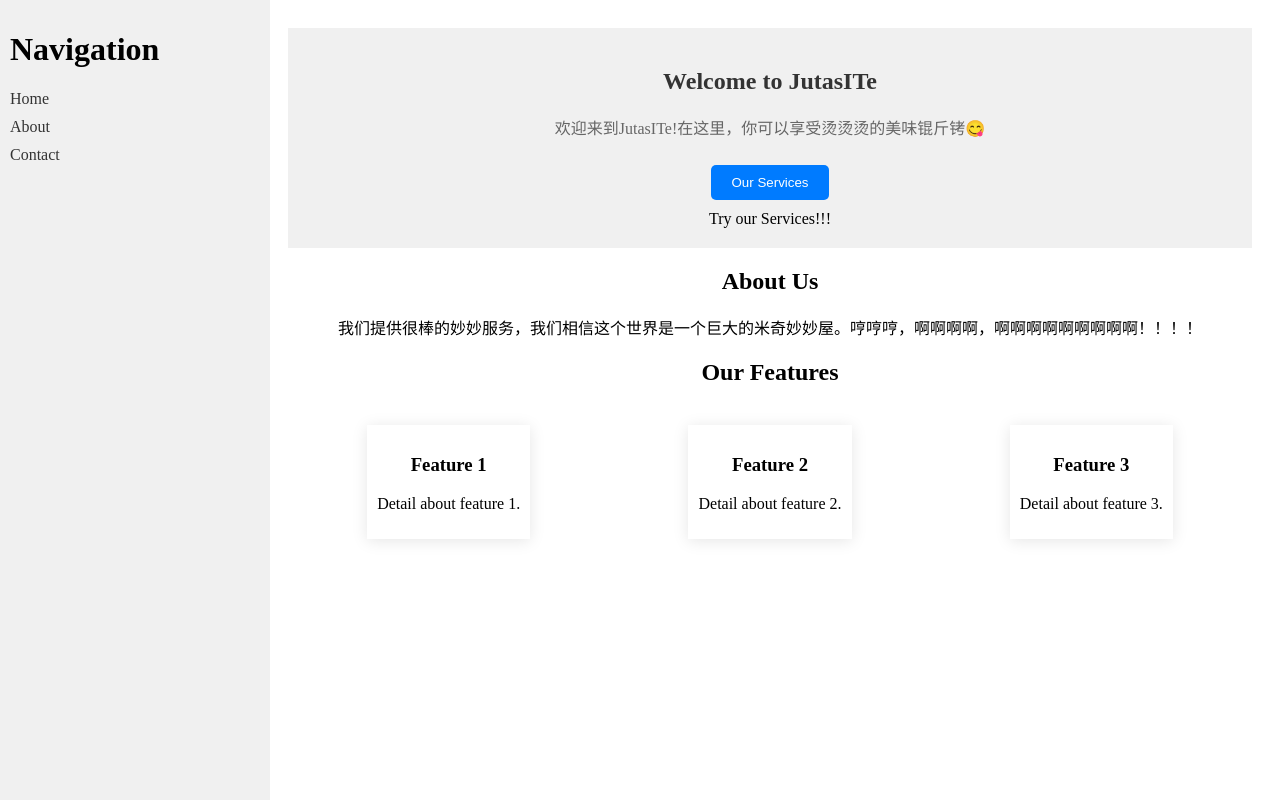
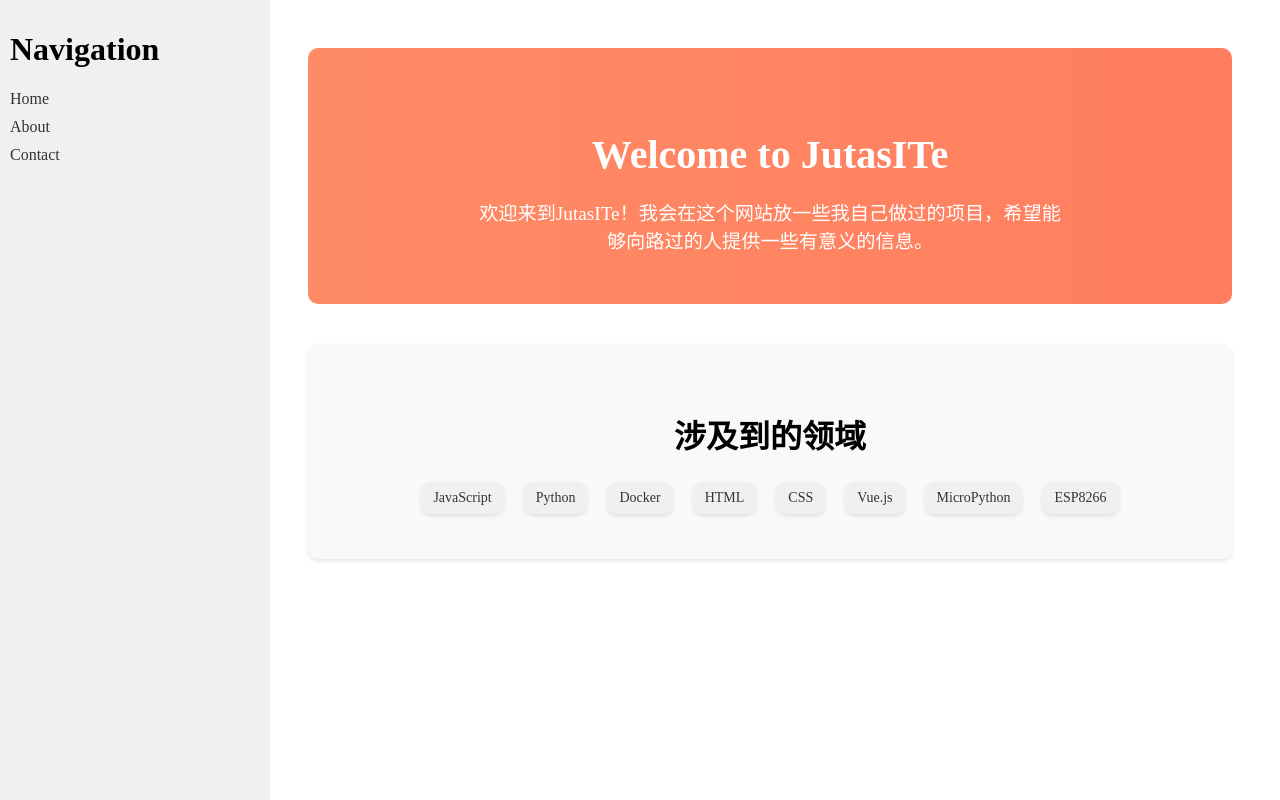
Before and after one commit to JoecosB/TestFlaskApp, a Vue app in the folder frontend/: page / in a window 1280 px wide. Built offline with nearby package versions, Linux system fonts and the light colour scheme.

Commit message:
Built basic MainPage

```diff
--- a/frontend/src/components/Pages/HomePage.vue
+++ b/frontend/src/components/Pages/HomePage.vue
@@ -2,29 +2,19 @@
   <div class="home-page">
     <section class="hero">
       <h1>Welcome to JutasITe</h1>
-      <p>欢迎来到JutasITe!在这里，你可以享受烫烫烫的美味锟斤铐😋</p>
-      <button @click="navigateTo('services')">Our Services</button>
-      <div>Try our Services!!!</div>
-    </section>
-    <section class="about">
-      <h2>About Us</h2>
-      <p>我们提供很棒的妙妙服务，我们相信这个世界是一个巨大的米奇妙妙屋。哼哼哼，啊啊啊啊，啊啊啊啊啊啊啊啊啊！！！！</p>
+      <p>欢迎来到JutasITe！我会在这个网站放一些我自己做过的项目，希望能够向路过的人提供一些有意义的信息。</p>
     </section>
     <section class="features">
-      <h2>Our Features</h2>
-      <div class="features-container">
-        <div class="feature">
-          <h3>Feature 1</h3>
-          <p>Detail about feature 1.</p>
-        </div>
-        <div class="feature">
-          <h3>Feature 2</h3>
-          <p>Detail about feature 2.</p>
-        </div>
-        <div class="feature">
-          <h3>Feature 3</h3>
-          <p>Detail about feature 3.</p>
-        </div>
+      <h2>涉及到的领域</h2>
+      <div class="tags-container">
+        <span class="tag">JavaScript</span>
+        <span class="tag">Python</span>
+        <span class="tag">Docker</span>
+        <span class="tag">HTML</span>
+        <span class="tag">CSS</span>
+        <span class="tag">Vue.js</span>
+        <span class="tag">MicroPython</span>
+        <span class="tag">ESP8266</span>
       </div>
     </section>
   </div>
@@ -32,55 +22,80 @@
 
 <script>
 export default {
-  name: 'HomePage',
-  methods: {
-    navigateTo(page) {
-      this.$router.push({ name: page });
-    }
-  }
+  name: 'HomePage'
 }
 </script>
 
 <style scoped>
 .home-page {
-  text-align: center;
+  padding: 20px;
 }
 
 .hero {
-  background-color: #f0f0f0;
-  padding: 20px;
+  background: linear-gradient(270deg, #ff7e5f, #feb47b);
+  background-size: 400% 400%;
+  color: white;
+  text-align: center;
+  padding: 50px 20px;
+  border-radius: 10px;
+  margin-bottom: 40px;
+  animation: gradientBackground 10s ease infinite;
+}
+
+@keyframes gradientBackground {
+  0% {
+    background-position: 0% 50%;
+  }
+  50% {
+    background-position: 100% 50%;
+  }
+  100% {
+    background-position: 0% 50%;
+  }
 }
 
 .hero h1 {
-  color: #333;
+  font-size: 2.5em;
+  margin-bottom: 20px;
 }
 
 .hero p {
-  color: #666;
+  font-size: 1.2em;
+  max-width: 600px;
+  margin: 0 auto;
 }
 
-.features-container {
-  display: flex;
-  justify-content: space-around;
+.about {
+  margin-bottom: 40px;
 }
 
-.feature {
-  margin: 20px;
-  padding: 10px;
-  box-shadow: 0 2px 15px rgba(0,0,0,0.1);
+.features {
+  background-color: #f9f9f9;
+  padding: 40px 20px;
+  border-radius: 10px;
+  text-align: center;
+  box-shadow: 0 2px 4px rgba(0, 0, 0, 0.1);
 }
 
-button {
-  margin: 10px;
-  padding: 10px 20px;
-  background-color: #007BFF;
-  color: white;
-  border: none;
-  border-radius: 5px;
-  cursor: pointer;
+.features h2 {
+  font-size: 2em;
+  margin-bottom: 20px;
 }
 
-button:hover {
-  background-color: #0056b3;
+.tags-container {
+  display: flex;
+  flex-wrap: wrap;
+  gap: 10px;
+  justify-content: center;
+}
+
+.tag {
+  background-color: #f0f0f0;
+  color: #333;
+  border-radius: 10px;
+  padding: 8px 12px;
+  font-size: 14px;
+  margin: 5px;
+  box-shadow: 0 2px 4px rgba(0, 0, 0, 0.1);
 }
 </style>
```
